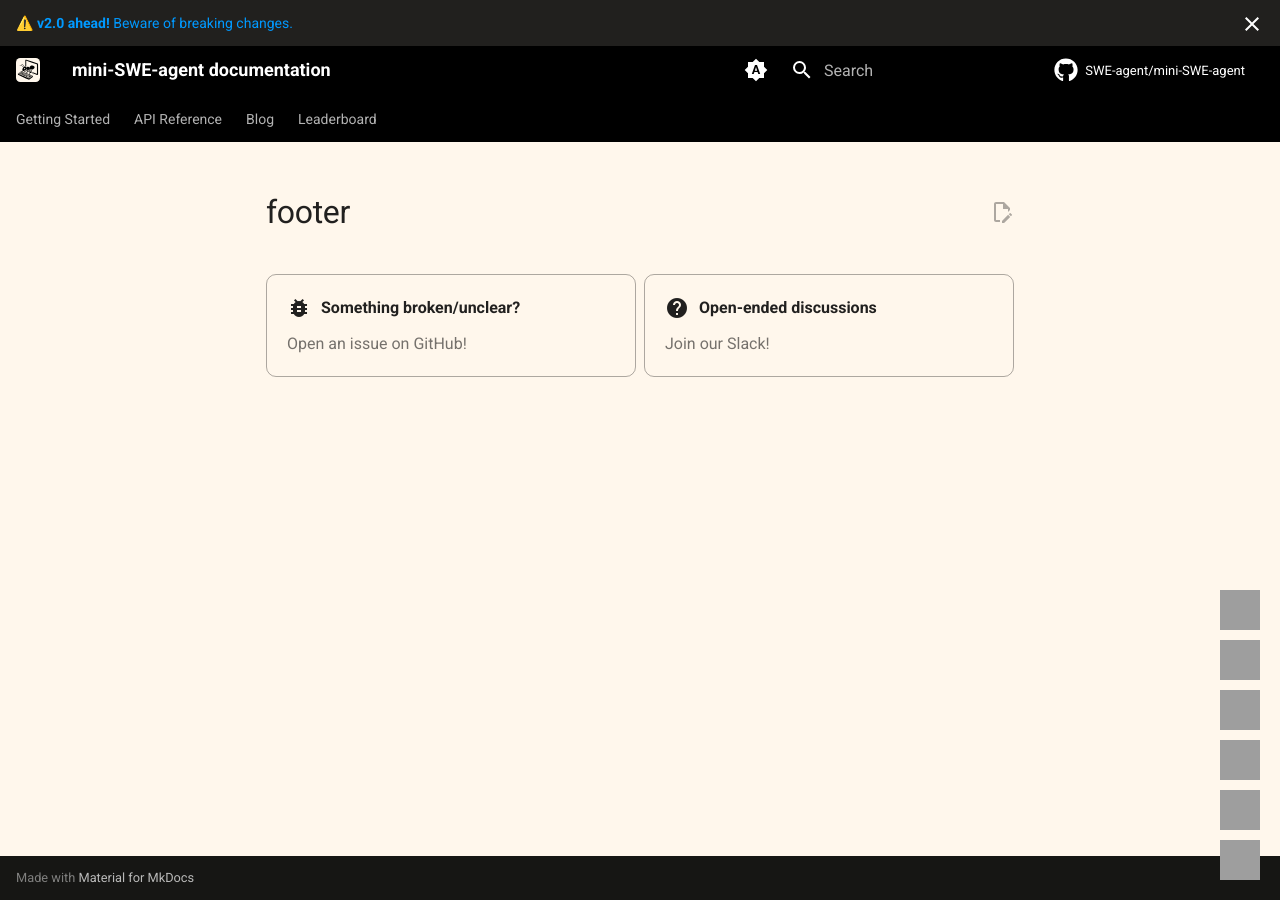
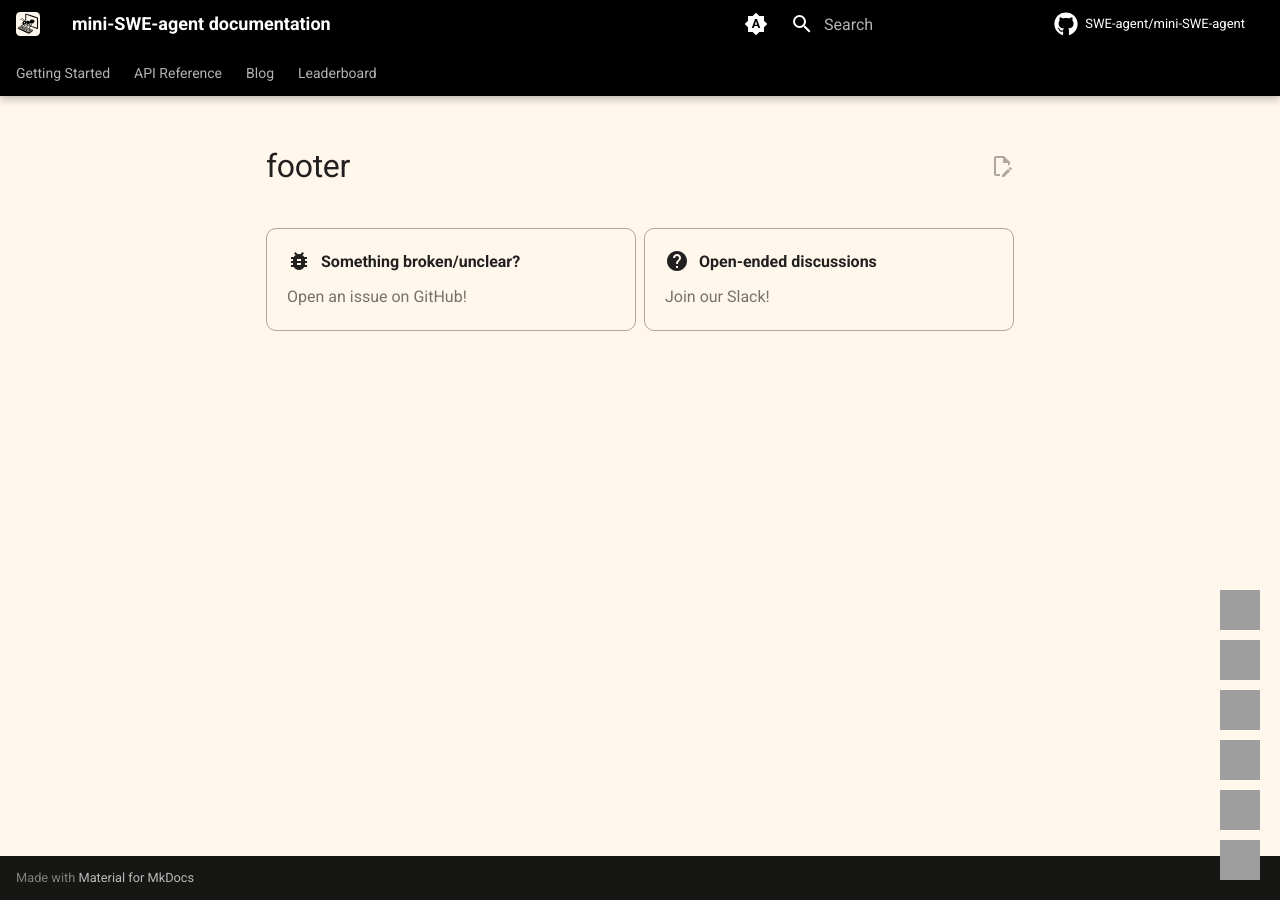
Before and after one commit to lux-liang/mini-swe-agent-prefetch-, an MkDocs documentation site: the page built from docs/_footer.md, in a window 1280 px wide. Built offline with MkDocs 1.6.1 and Material for MkDocs 9.7.7, drawn with Linux system fonts in a browser that asks for light colours; comment, search, counter and statistics services are not loaded; the version menu is left out; grey boxes are pictures that could not be loaded.

Commit message:
docs: remove v2.0 breaking-change warning banner

```diff
--- a/docs/overrides/main.html
+++ b/docs/overrides/main.html
@@ -1,10 +1,4 @@
 {% extends "base.html" %}
-
-{% block announce %}
-<a href="advanced/v2_migration/">
-  <strong>⚠️ v2.0 ahead!</strong> Beware of breaking changes.
-</a>
-{% endblock %}
 
 {% block content %}
 {{ super() }}
```
Also changed, not shown: README.md (+0 -3 lines), docs/index.md (+0 -4 lines).
